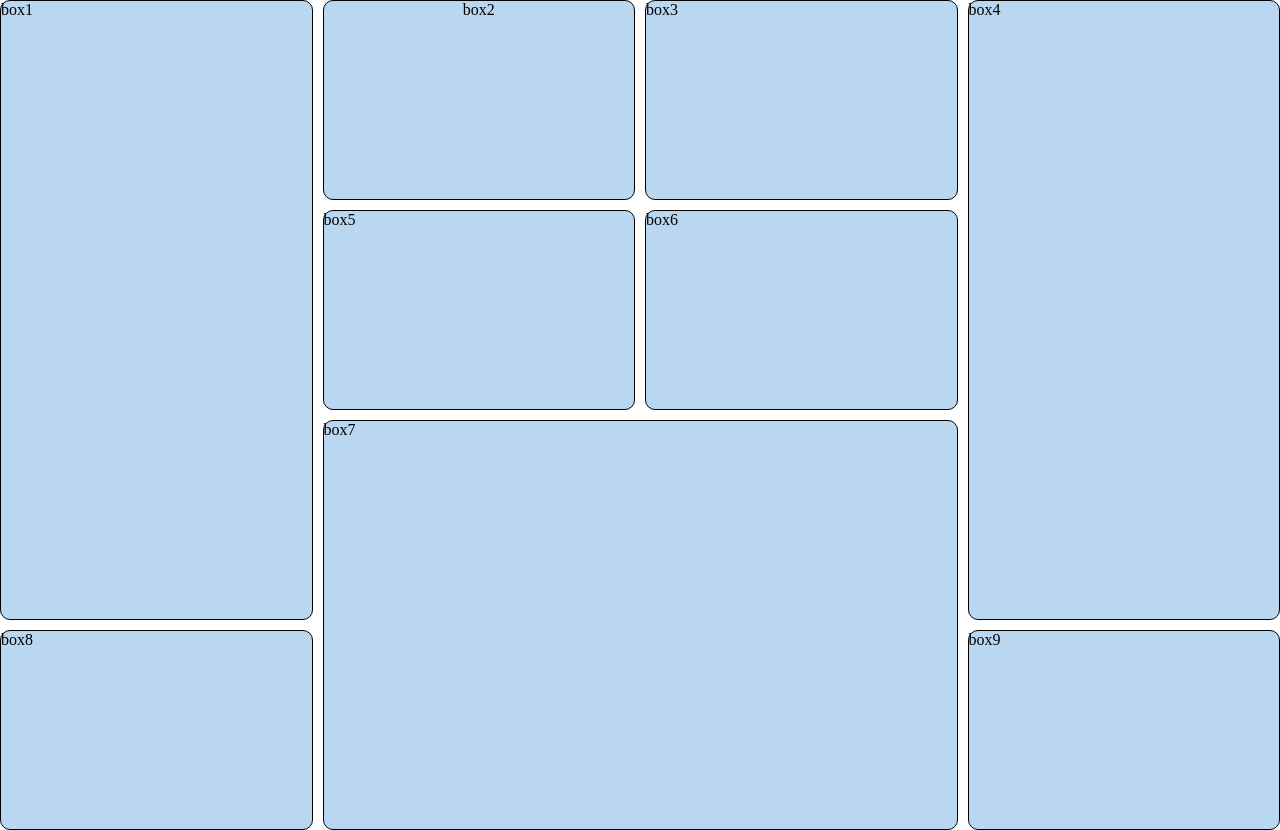
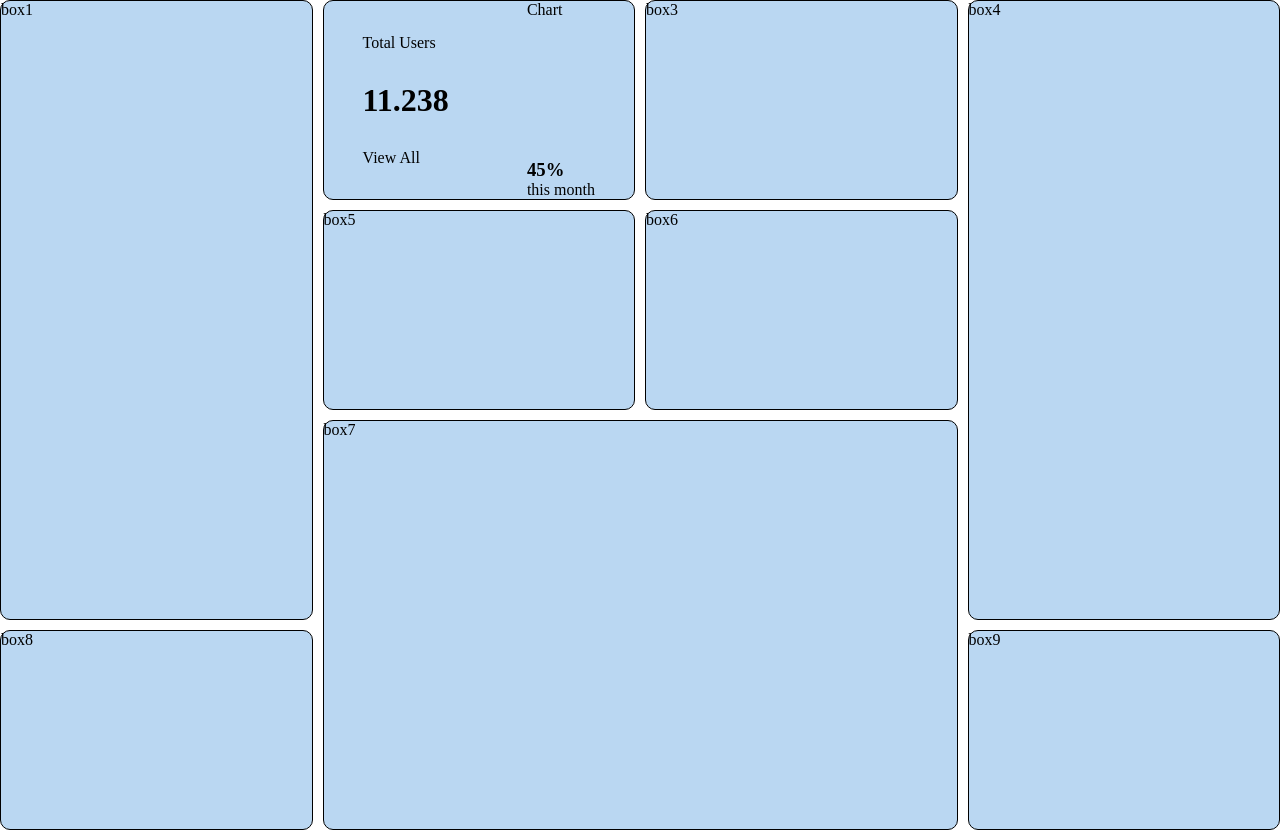
Before and after one commit to HarikaPenukonda/grids-chroma, a plain HTML site: page index.html in a window 1280 px wide. Drawn offline with Linux system fonts and the light colour scheme.

Commit message:
box 2 css

```diff
--- a/index.html
+++ b/index.html
@@ -9,7 +9,20 @@
 <body>
     <div class="main">
     <div class="box box1">box1</div>
-    <div class="box box2">box2</div>
+    <div class="box box2">
+        <div class="titlenumberlink">
+            <div class="title">Total Users</div>
+            <div class="number"><h1>11.238</h1> </div>
+            <div class="link"><a>View All</a></div>
+        </div>
+        <div class="charttitle">
+            <div>Chart</div>
+            <div class="percentage-data">
+                <h3>45%</h3>
+                <div>this month</div>
+            </div>
+        </div>
+    </div>
     <div class="box box3">box3</div>
     <div class="box box4">box4</div>
     <div class="box box5">box5</div>
```
